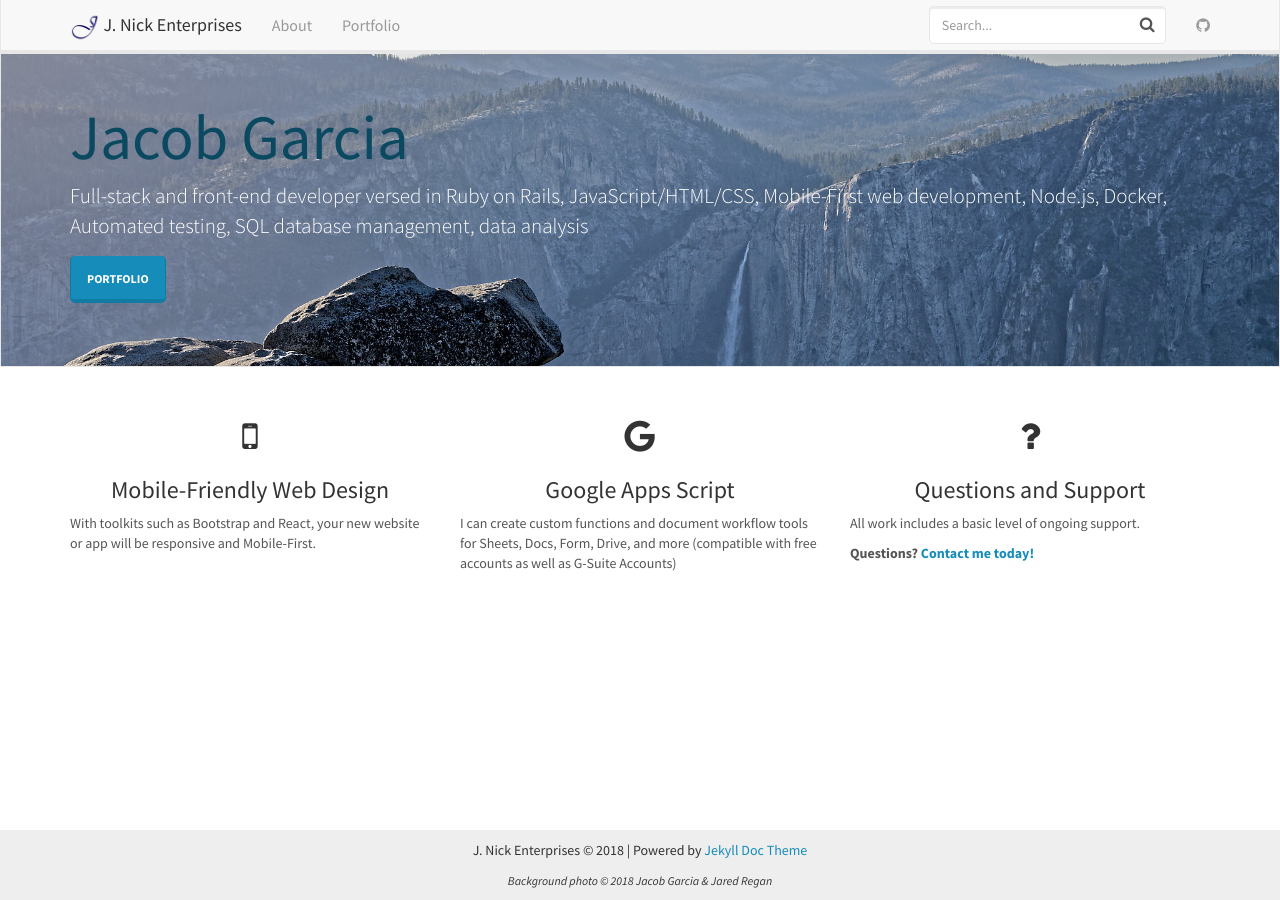
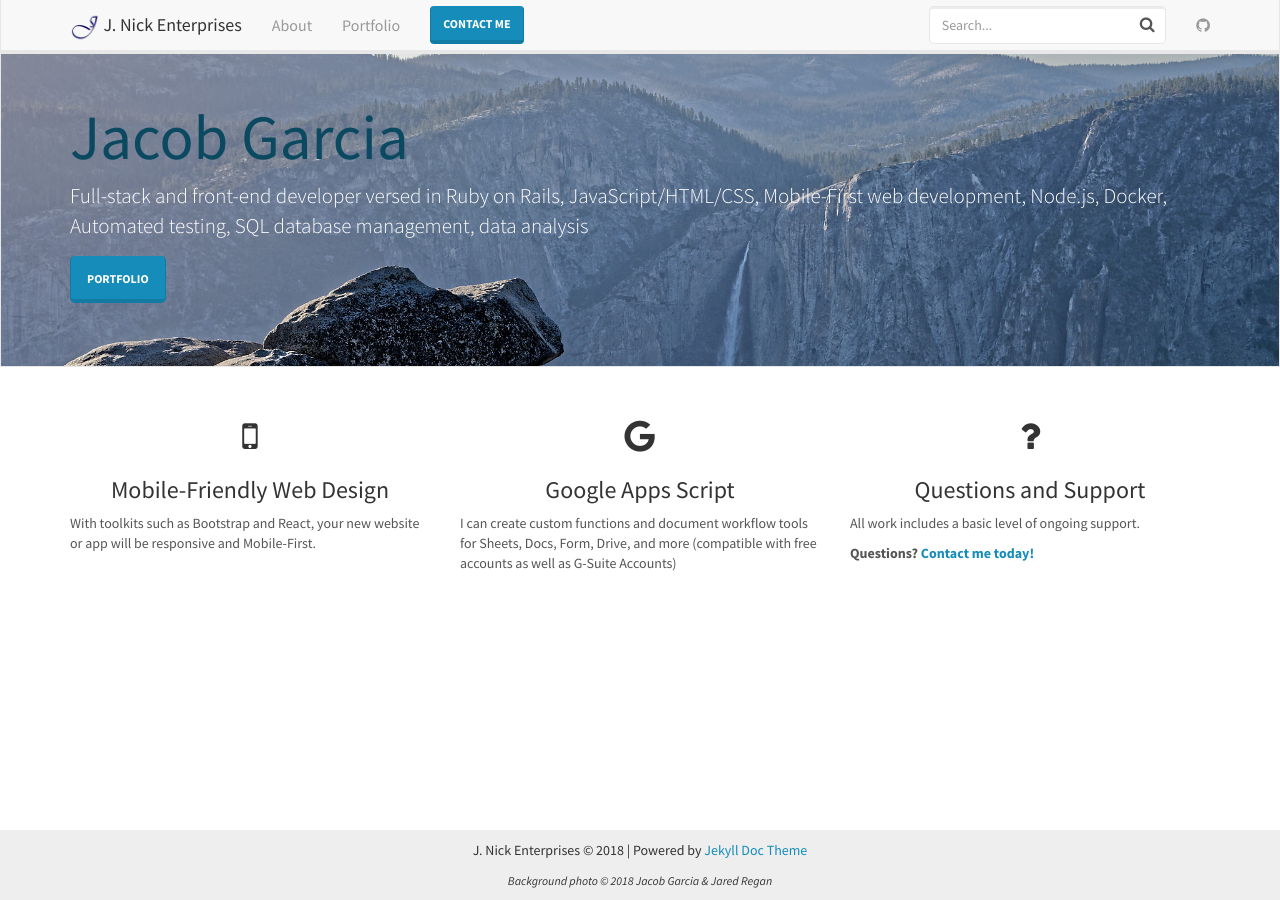
Before and after one commit to janikgar/janikgar.github.io, a Jekyll site: the page built from index.html, in a window 1280 px wide. Built offline with Jekyll 4.4.1, drawn with Linux system fonts in a browser that asks for light colours; nearby versions of some CDN libraries.

Commit message:
added contact button

```diff
--- a/_includes/topnav.html
+++ b/_includes/topnav.html
@@ -15,6 +15,11 @@
             <ul class="nav navbar-nav">
                 <li {% if page.sectionid=='docs' %} class="active" {% endif %}><a href="{{ "/docs/home/" | prepend: site.baseurl }}">About</a></li>
                 <li {% if page.sectionid=='blog' %} class="active" {% endif %}><a href="{{ site.posts.first.url | prepend: site.baseurl }}">Portfolio</a></li>
+                <li>
+                    <form class="navbar-form">
+                        <a class="btn btn-primary" href="mailto:janikgar@pm.me">Contact Me</a>
+                    </form>
+                </li>
             </ul>
             <div class="navbar-right">
                 <form class="navbar-form navbar-left">
```
